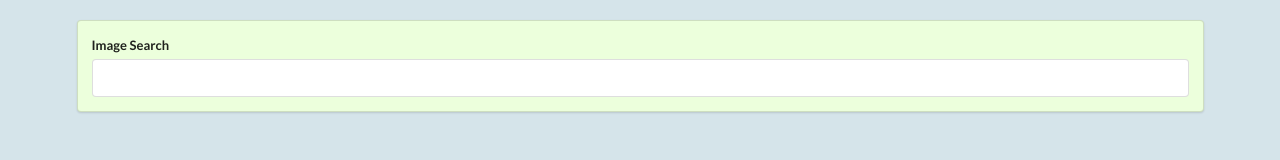
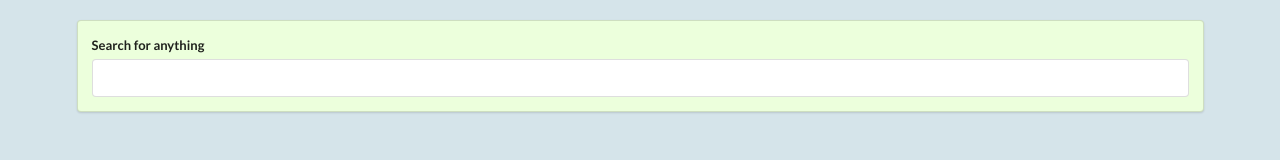
Before and after one commit to rahulbeelur/search-pictures, a React (Create React App) app in the folder search-pictures/: page / in a window 1280 px wide. Shown: the top 160 px of the page. Built offline with nearby package versions, Linux system fonts and the light colour scheme.

Commit message:
label change for search input

```diff
--- a/search-pictures/src/components/SearchBar.js
+++ b/search-pictures/src/components/SearchBar.js
@@ -13,7 +13,7 @@ class SearchBar extends React.Component {
             <div className="ui segment" style={{ backgroundColor: '#ECFFDC'}}>
                 <form onSubmit={this.onFormSubmit} className="ui form">
                     <div className="field">
-                        <label>Image Search</label>
+                        <label>Search for anything</label>
                         <input
                             type="text"
                             value={this.state.term}
```
